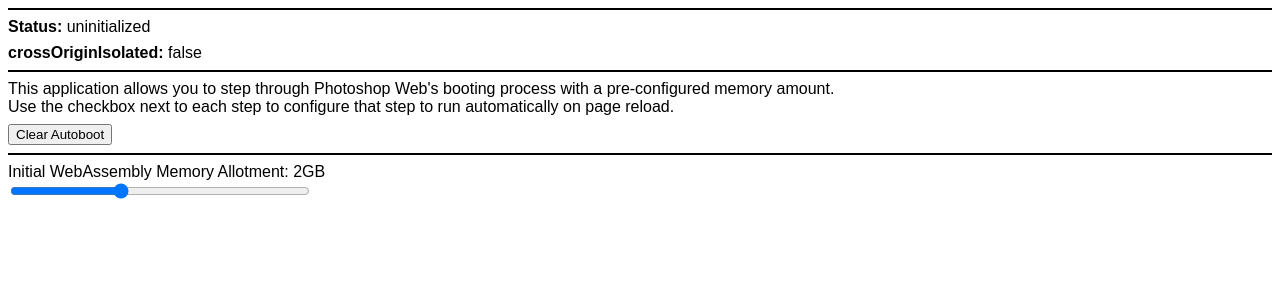
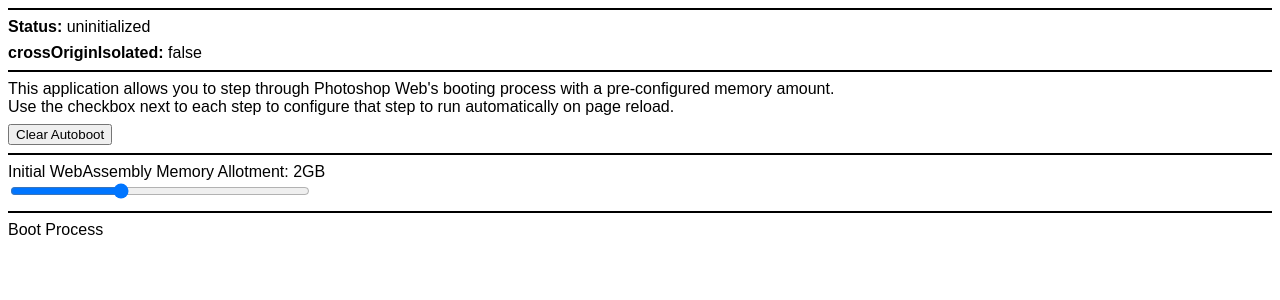
Before and after one commit to milky2028/psweb-no-ui-svelte, a SvelteKit app: page / in a window 1280 px wide. Shown: the top 300 px of the page. Built offline with nearby package versions, Linux system fonts and the light colour scheme.

Commit message:
more labels

```diff
--- a/src/routes/+page.svelte
+++ b/src/routes/+page.svelte
@@ -35,3 +35,7 @@
 	<div>Initial WebAssembly Memory Allotment: {memory}GB</div>
 	<input style="width: 300px" type="range" min="1" max="3.75" step="0.25" bind:value={memory} />
 </label>
+
+<Divider />
+
+<div>Boot Process</div>
```
